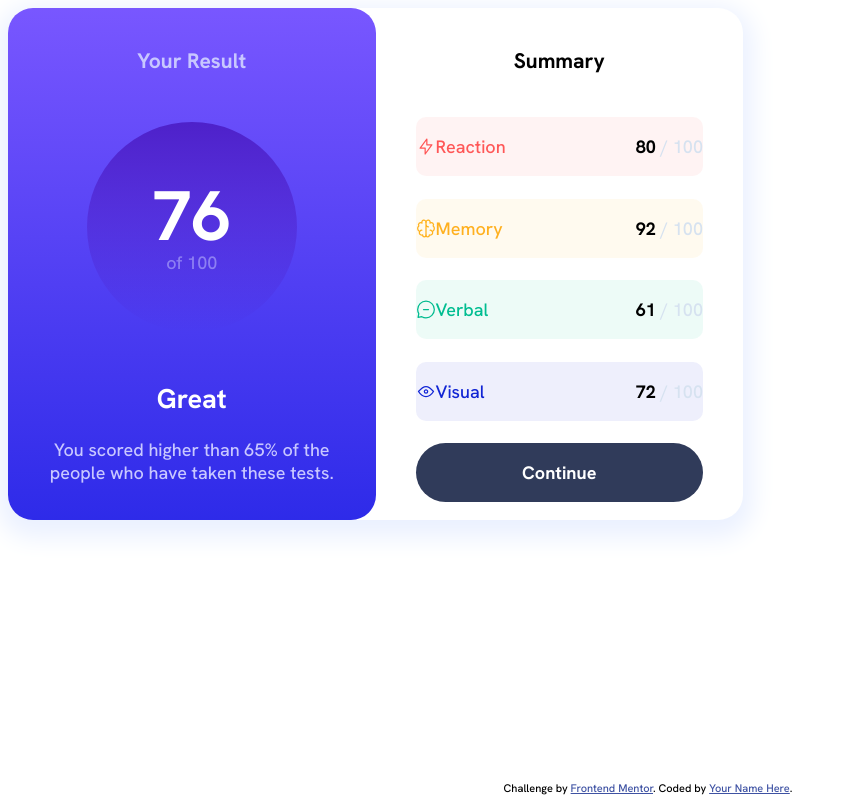
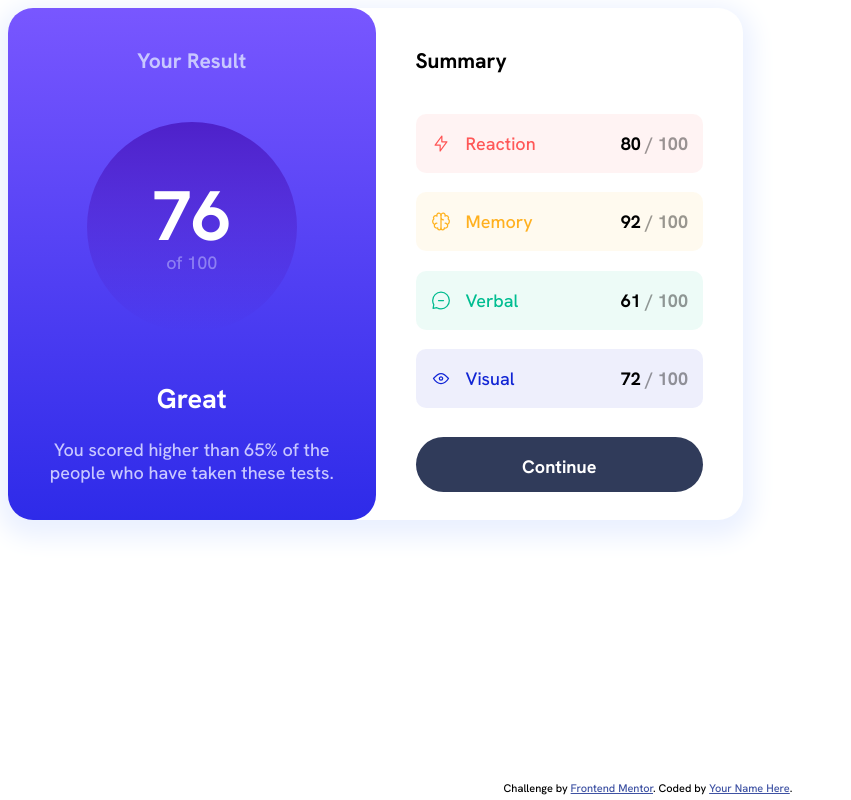
Before and after one commit to habmin/frontend-mentor-results-summary-component, a plain HTML site: page index.html in a window 1280 px wide. Shown: the whole page, without its empty margins (0-851 px from the left). Drawn offline with Linux system fonts and the light colour scheme.

Commit message:
styled summary section

```diff
--- a/index.html
+++ b/index.html
@@ -25,44 +25,46 @@
     </div>
   </div>
   <div class="summary-box sections-sizing">
+
     <h3 class="bold">Summary</h3>
+
     <div class="type-bar reaction">
-      <div class="type-name">
+      <div class="type-label">
         <img src="assets/images/icon-reaction.svg"/>
         <p>Reaction</p>
       </div>
-      <div class="type-results">
-        <p><span>80</span> / 100</p>
+      <div class="type-result black bold">
+        <p><span>80 <span class="black-a">/ 100</span></p>
       </div>
     </div>
 
     <div class="type-bar memory">
-      <div class="type-name">
+      <div class="type-label">
         <img src="assets/images/icon-memory.svg"/>
         <p>Memory</p>
       </div>
-      <div class="type-results">
-        <p><span>92</span> / 100</p>
+      <div class="type-result black bold">
+        <p>92 <span class="black-a">/ 100</span></p>
       </div>
     </div>
 
     <div class="type-bar verbal">
-      <div class="type-name">
+      <div class="type-label">
         <img src="assets/images/icon-verbal.svg"/>
         <p>Verbal</p>
       </div>
-      <div class="type-results">
-        <p><span>61</span> / 100</p>
+      <div class="type-result black bold">
+        <p>61 <span class="black-a">/ 100</span></p>
       </div>
     </div>
 
     <div class="type-bar visual">
-      <div class="type-name">
+      <div class="type-label">
         <img src="assets/images/icon-visual.svg"/>
         <p>Visual</p>
       </div>
-      <div class="type-results">
-        <p><span>72</span> / 100</p>
+      <div class="type-result black bold">
+        <p>72 <span class="black-a">/ 100</span></p>
       </div>
     </div>
 
--- a/stylesheet.css
+++ b/stylesheet.css
@@ -49,6 +49,7 @@
     --persian_blue_circle: hsla(241, 72%, 46%, 0);
 
     /* Neutral */
+    --black: hsl(0, 0%, 0%);
     --white: hsl(0, 0%, 100%);
     --pale_blue: hsl(221, 100%, 96%);
     --light_lavender: hsl(241, 100%, 89%);
@@ -79,6 +80,14 @@
 
 .white {
     color: var(--white);
+}
+
+.black {
+    color: var(--black);
+}
+
+.black-a{
+    color: hsla(0, 0%, 0%, .4);
 }
 
 body {
@@ -125,9 +134,9 @@ body {
     text-align: center;
 }
 
-/* .summary-box {
-    text-align: left;
-} */
+.summary-box {
+    align-items: start;
+}
 
 .type-bar {
     display: flex;
@@ -138,18 +147,18 @@ body {
     width: 100%;
 }
 
-.type-name {
+.type-label {
+    width: fit-content;
     display: flex;
     flex-flow: row nowrap;
 }
 
-.type-results {
-    color: var(--light_gray);
+.type-label img {
+    margin: 15px;
 }
 
-.type-results span {
-    color: black;
-    font-weight: bold;
+.type-result {
+    margin-right: 15px;
 }
 
 .reaction {
@@ -188,6 +197,9 @@ body {
 }
 
 .continue-button {
+    margin: 25px 0 2px 0;
+    height: 55px;
+    margin: 10px 0 10px 0;
     text-align: center;
     width: 100%;
     border-radius: 30px;
```
